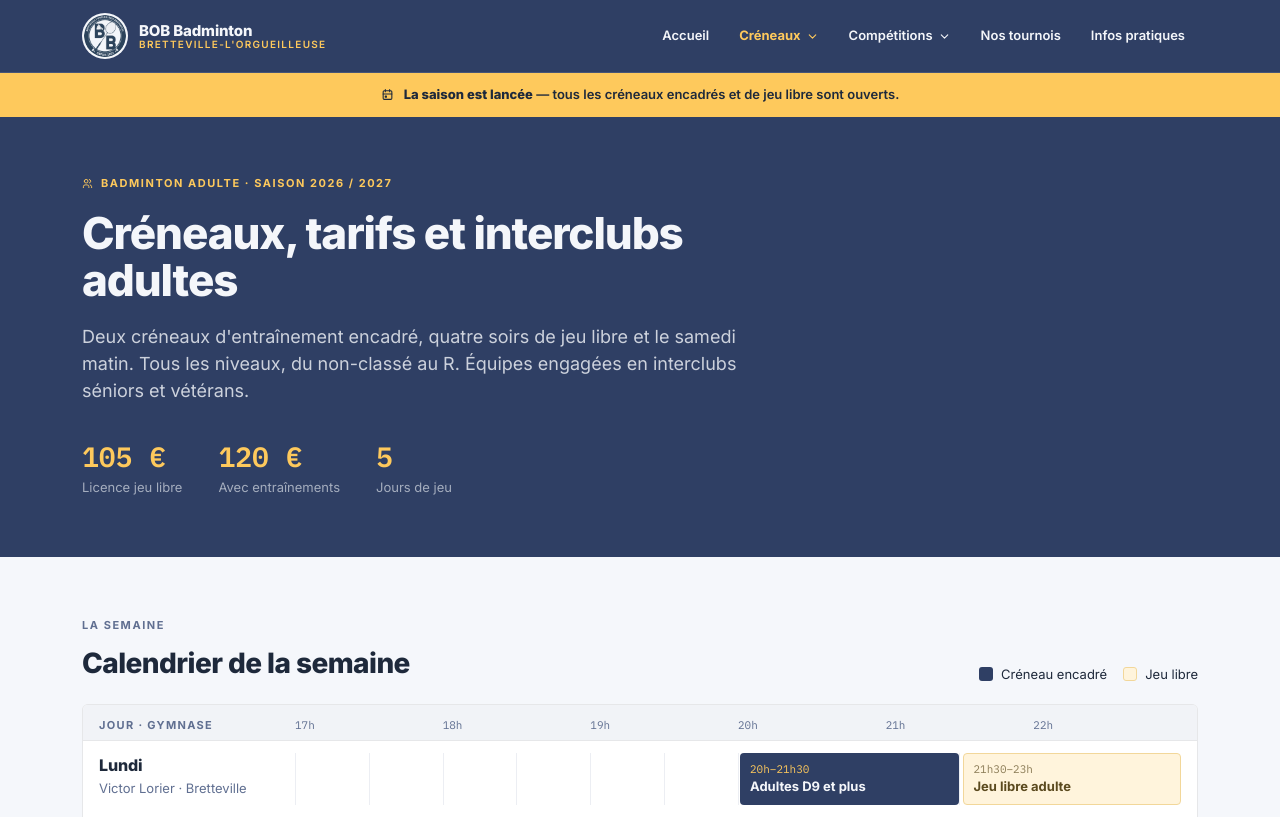
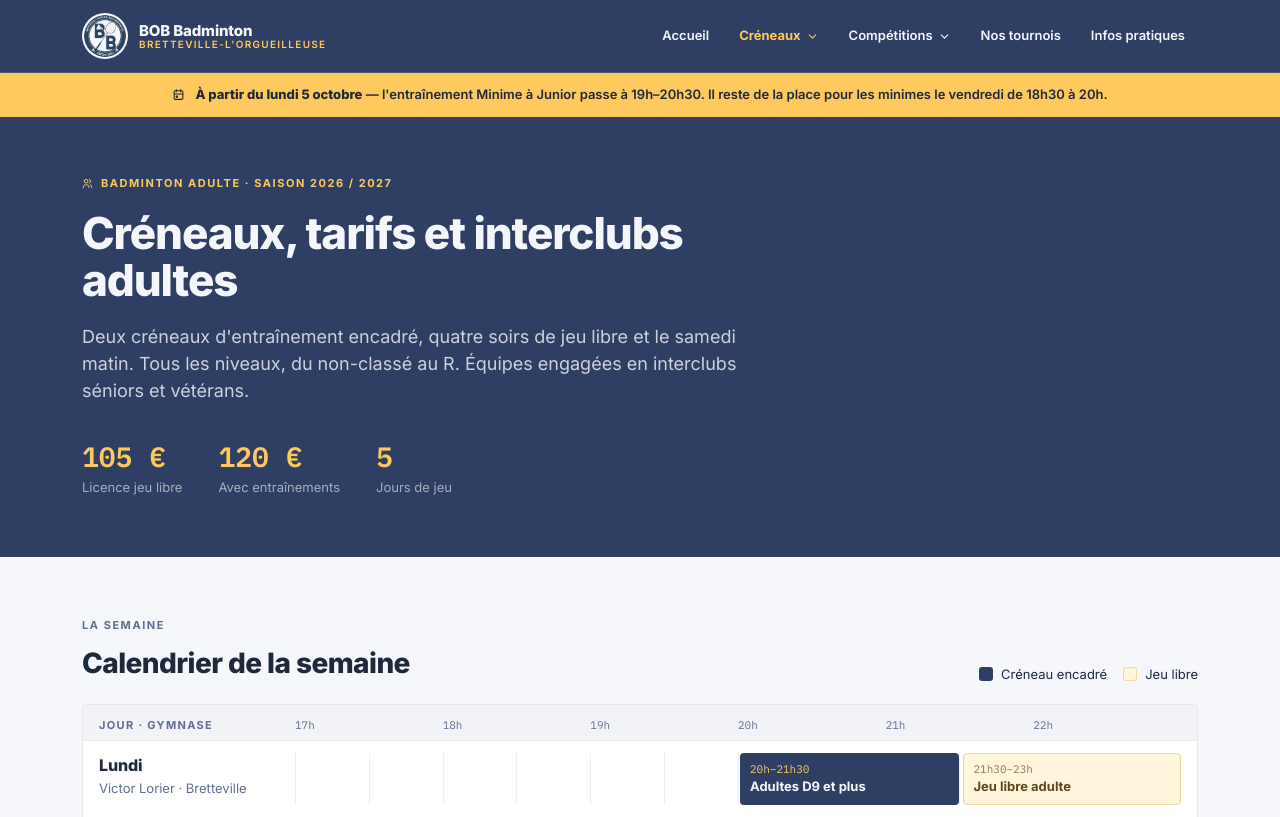
Before and after one commit to fanfandev14/bob14.fr, a website: page adultes.html in a window 1280 px wide. Shown: the top 817 px of the page. Drawn offline with Linux system fonts and the light colour scheme.

Commit message:
fix: bandeau modif du lundi

```diff
--- a/adultes.html
+++ b/adultes.html
@@ -78,7 +78,7 @@
 <div class="notice-bar">
   <div class="notice-bar__inner">
     <svg class="ic" aria-hidden="true"><use href="#i-calendar-event"/></svg>
-    <span><strong>La saison est lancée</strong> — tous les créneaux encadrés et de jeu libre sont ouverts.</span>
+    <span><strong>À partir du lundi 5 octobre</strong> — l'entraînement Minime à Junior passe à 19h–20h30. Il reste de la place pour les minimes le vendredi de 18h30 à 20h.</span>
   </div>
 </div>
 
```
Also changed, not shown: competitions-adultes.html (+1 -1 lines), competitions-jeunes.html (+1 -1 lines), index.html (+1 -1 lines), infos-pratiques.html (+1 -1 lines), jeunes.html (+1 -1 lines), tournois.html (+1 -1 lines).
